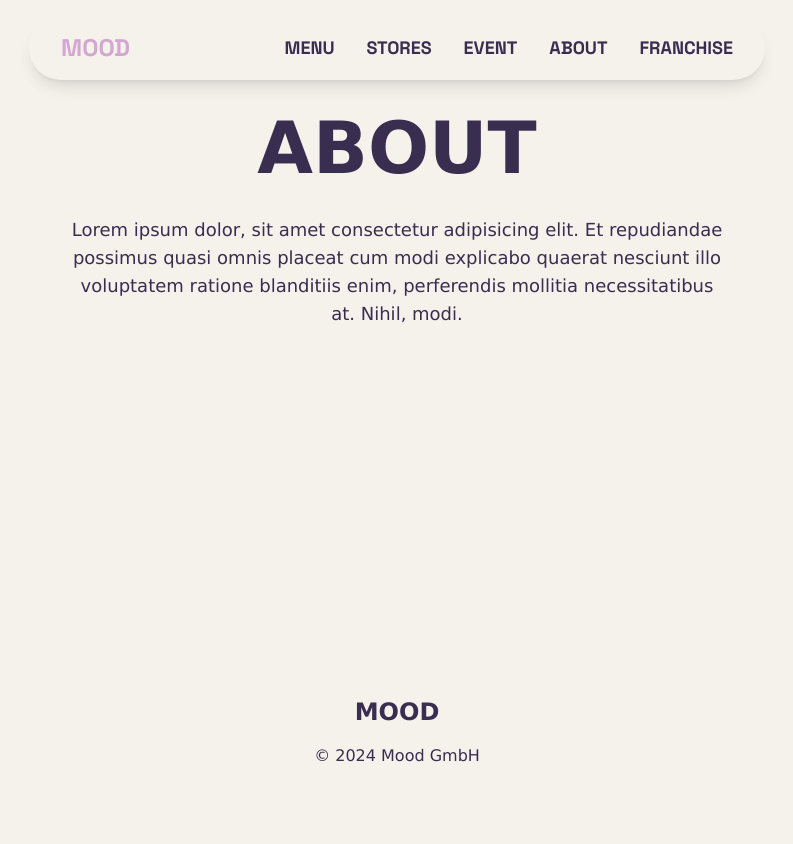
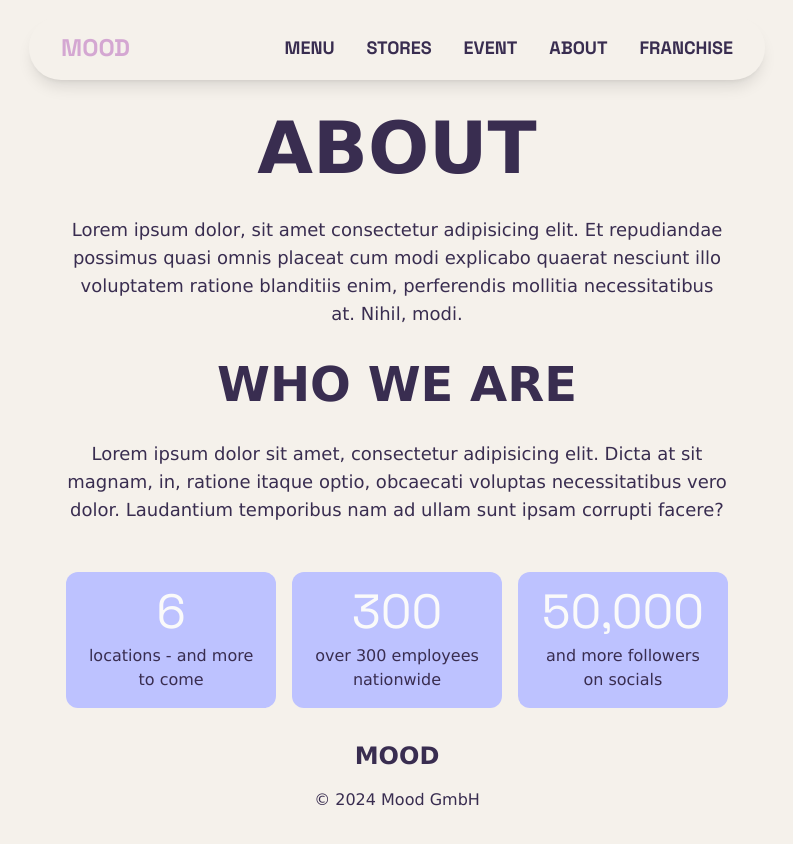
Before and after one commit to ldgni/mood, a React (Vite) app: page /about in a window 1280 px wide. Shown: the whole page, without its empty margins (243-1036 px from the left). Before the commit the page ends 800 px from the top, so only its background shows below. Built offline with nearby package versions, Linux system fonts and the light colour scheme.

Commit message:
feat: add section with company statistics to about page

```diff
--- a/src/routes/about.tsx
+++ b/src/routes/about.tsx
@@ -1,4 +1,5 @@
 import { createFileRoute } from "@tanstack/react-router";
+import CountUp from "react-countup";
 
 import Footer from "../components/Footer";
 import Header from "../components/Header";
@@ -16,6 +17,35 @@ export const Route = createFileRoute("/about")({
             nesciunt illo voluptatem ratione blanditiis enim, perferendis
             mollitia necessitatibus at. Nihil, modi.
           </p>
+          <h2 className="text-2xl font-semibold uppercase md:text-5xl">
+            Who we are
+          </h2>
+          <p className="mb-4 lg:text-lg">
+            Lorem ipsum dolor sit amet, consectetur adipisicing elit. Dicta at
+            sit magnam, in, ratione itaque optio, obcaecati voluptas
+            necessitatibus vero dolor. Laudantium temporibus nam ad ullam sunt
+            ipsam corrupti facere?
+          </p>
+          <div className="flex flex-col justify-between gap-4 sm:flex-row">
+            <div className="flex-1 rounded-xl bg-secondary p-4">
+              <h3 className="mb-2 font-special text-5xl text-neutral-50">
+                <CountUp end={6} duration={3} />
+              </h3>
+              <p className="">locations - and more to come</p>
+            </div>
+            <div className="flex-1 rounded-xl bg-secondary p-4">
+              <h3 className="mb-2 font-special text-5xl text-neutral-50">
+                <CountUp end={300} duration={3} />
+              </h3>
+              <p className="">over 300 employees nationwide</p>
+            </div>
+            <div className="flex-1 rounded-xl bg-secondary p-4">
+              <h3 className="mb-2 font-special text-5xl text-neutral-50">
+                <CountUp end={50000} duration={3} />
+              </h3>
+              <p className="">and more followers on socials</p>
+            </div>
+          </div>
         </div>
       </main>
       <Footer />
```
